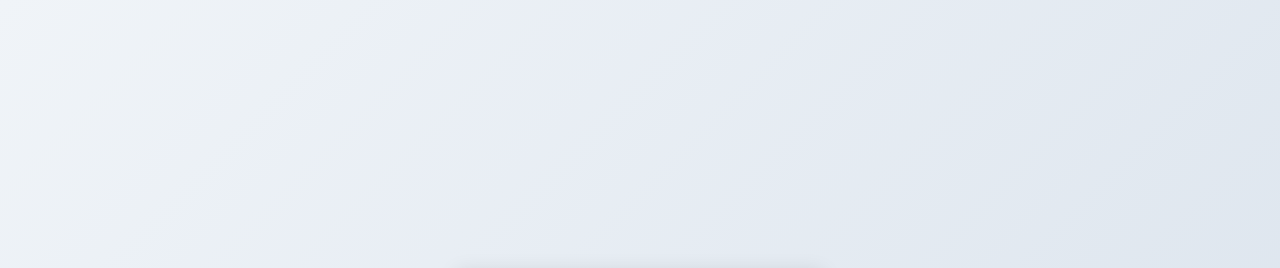
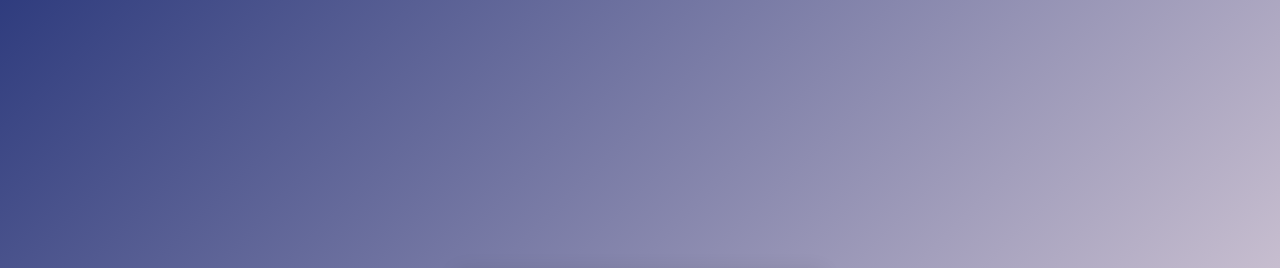
Before and after one commit to Halfbloodyash/Halfbloodyash.github.io, a plain HTML site: page index.html in a window 1280 px wide. Shown: the top 268 px of the page. Drawn offline with Linux system fonts and the light colour scheme.

Commit message:
Update styles.css

```diff
--- a/css/styles.css
+++ b/css/styles.css
@@ -1,6 +1,6 @@
 body {
     font-family: Arial, sans-serif;
-    background: linear-gradient(135deg, #f0f4f8, #d9e2ec);
+    background: linear-gradient(135deg, #2f3c7e, #fbeaeb);
     display: flex;
     justify-content: center;
     align-items: center;
```
